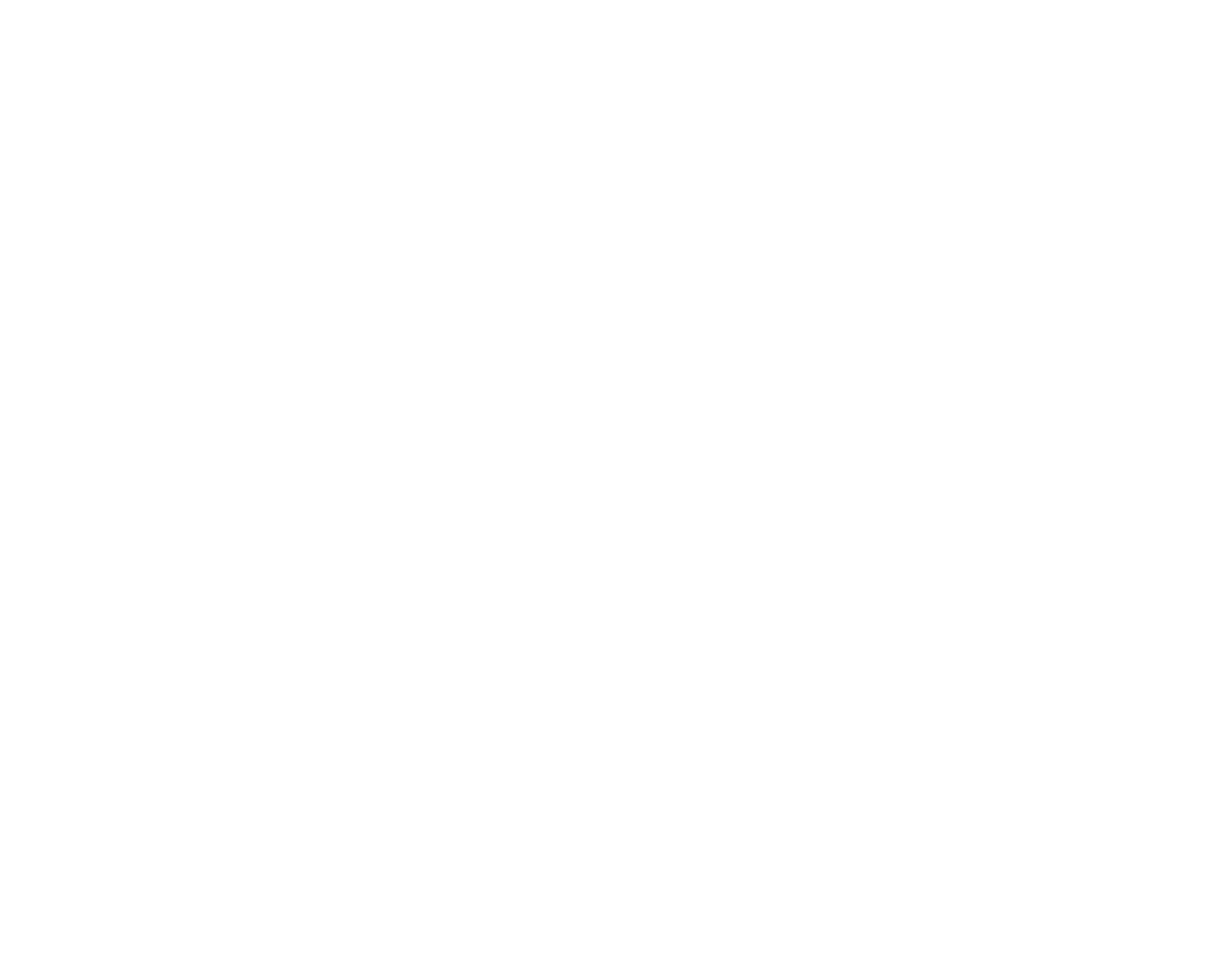
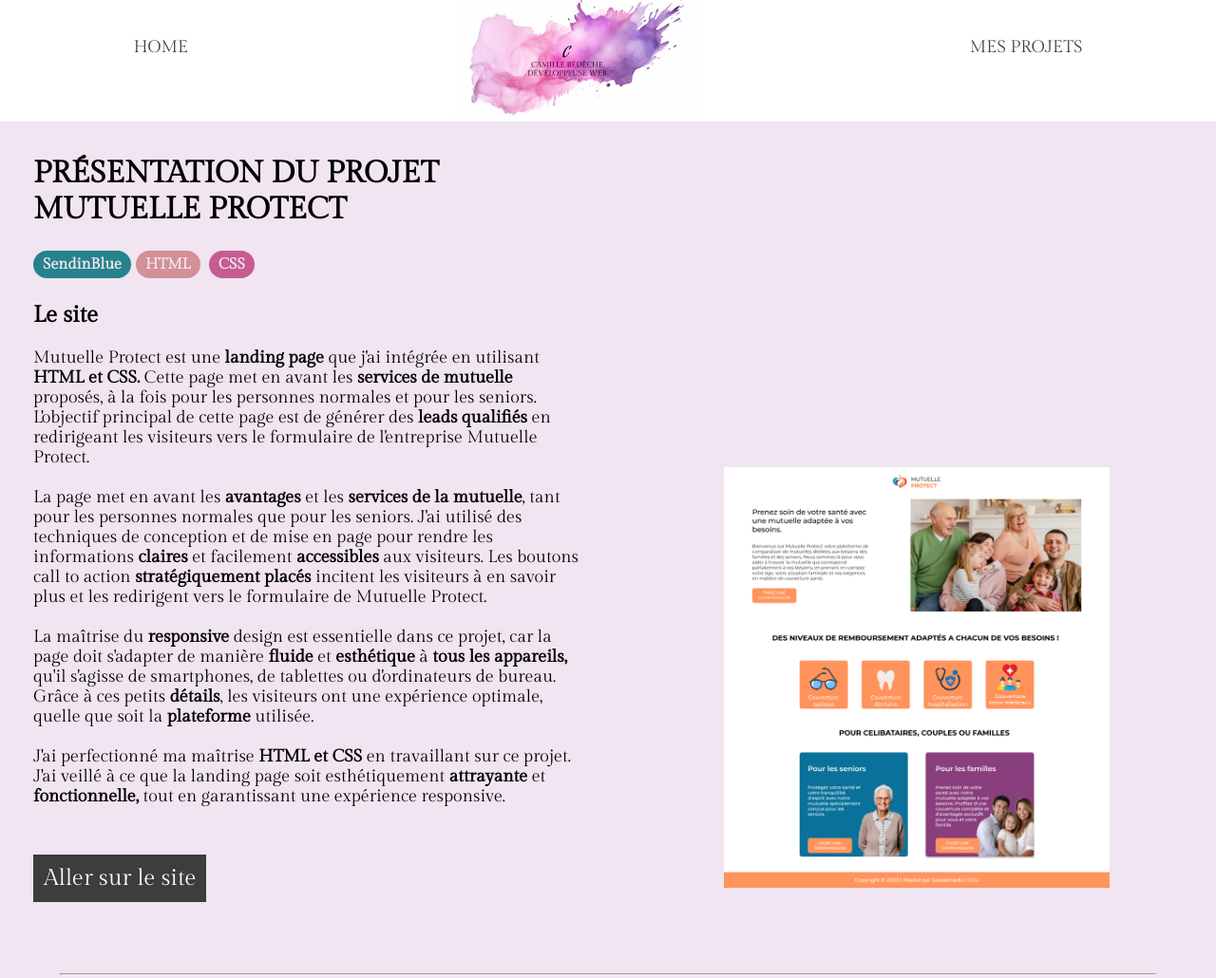
Before and after one commit to CamilleBe/portfolio, a plain HTML site: page descriptif-projet/mutuelle-protect.html in a window 1280 px wide. Shown: the top 1030 px of the page at 95% size. Before the commit the page ends 800 px from the top, so only its background shows below. Drawn offline with Linux system fonts and the light colour scheme.

Commit message:
protège auto et mutuelle protect v1  sans les liens

```diff
--- a/descriptif-projet/mutuelle-protect.html
+++ b/descriptif-projet/mutuelle-protect.html
@@ -2,9 +2,81 @@
 <html lang="en">
 <head>
     <meta charset="UTF-8">
-    <title>Title</title>
+    <meta charset="UTF-8">
+    <link rel="stylesheet" href="../style.css">
+    <link rel="stylesheet" href="descriptif-projet.css">
+    <link rel="preconnect" href="https://fonts.googleapis.com">
+    <link rel="preconnect" href="https://fonts.gstatic.com" crossorigin>
+    <link href="https://fonts.googleapis.com/css2?family=Gilda+Display&display=swap" rel="stylesheet">
+
+    <title>Projet Mutuelle Protect</title>
 </head>
 <body>
+<nav>
+    <a href="../index.html">
+        <p>HOME</p>
+    </a>
+    <img src="../img/logo.png" alt="logo">
+    <a href="../accueil-projet.html">
+        <p>MES PROJETS</p>
+    </a>
+</nav>
+
+<div id="container-all">
+    <div class="dis">
+        <div class="explication">
+            <h1>PRÉSENTATION DU PROJET MUTUELLE PROTECT</h1>
+
+            <div id="post-it">
+                <p><span id="integration">SendinBlue</span><span id="html">HTML</span> <span id="css">CSS</span></p>
+            </div>
+
+            <h2>Le site</h2>
+            <p>
+                Mutuelle Protect est une <strong>landing page</strong> que j'ai intégrée en utilisant <strong>HTML et CSS.</strong> Cette page met en avant les <strong>services de mutuelle</strong> proposés, à la fois pour les personnes normales et pour les seniors. L'objectif principal de cette page est de générer des <strong>leads qualifiés</strong> en redirigeant les visiteurs vers le formulaire de l'entreprise Mutuelle Protect. <br><br>
+
+                La page met en avant les <strong>avantages</strong> et les <strong>services de la mutuelle</strong>, tant pour les personnes normales que pour les seniors. J'ai utilisé des techniques de conception et de mise en page pour rendre les informations <strong>claires</strong> et facilement <strong>accessibles</strong> aux visiteurs. Les boutons call to action <strong>stratégiquement placés</strong> incitent les visiteurs à en savoir plus et les redirigent vers le formulaire de Mutuelle Protect.<br><br>
+
+                La maîtrise du <strong>responsive</strong> design est essentielle dans ce projet, car la page doit s'adapter de manière <strong>fluide</strong> et <strong>esthétique</strong> à <strong>tous les appareils,</strong> qu'il s'agisse de smartphones, de tablettes ou d'ordinateurs de bureau. Grâce à ces petits <strong>détails</strong>, les visiteurs ont une expérience optimale, quelle que soit la <strong>plateforme</strong> utilisée.<br><br>
+
+                J'ai perfectionné ma maîtrise <strong>HTML et CSS</strong> en travaillant sur ce projet. J'ai veillé à ce que la landing page soit esthétiquement <strong>attrayante</strong> et <strong>fonctionnelle,</strong> tout en garantissant une expérience responsive.<br><br>
+            </p>
+
+            <a href="https://gder.ecoconfortsolutions.com/" id="btn-projects">
+                <button>Aller sur le site</button>
+            </a>
+        </div>
+
+        <div class="illustration">
+            <img src="../img/apercu-mutuelle.png" alt="">
+        </div>
+    </div>
+
+    <hr>
+
+    <div class="dis">
+        <div class="explication">
+            <h2>Le Kit Mail</h2>
+            <p>
+                J'ai réalisé l'intégration d'un <strong>Kit Mail</strong> attrayant en HTML et CSS pour Mutuelle Protect. Ce kit met en avant les <strong>services de mutuelle</strong> pour seniors et normaux. Le mail est conçu de manière <strong>percutante</strong> avec des <strong>appels à l'action</strong> incitant les destinataires à remplir le <strong>formulaire.</strong> <br><br>
+
+                Après avoir intégré le code <strong>HTML et CSS,</strong> j'ai utilisé <strong>SendinBlue</strong> pour héberger et envoyer les courriers électroniques. Cela garantit une diffusion efficace et une gestion pratique des envois.<br><br>
+
+                En réalisant cette intégration, j'ai affiné mes compétences en intégration <strong>HTML/CSS.</strong> J'ai compris l'importance de transmettre les <strong>messages clés</strong> de manière concise et percutante pour <strong>générer des conversions</strong><br><br>
+
+                Grâce à ce projet, Mutuelle Protect dispose désormais d'un Kit Mail <strong>efficace</strong> pour <strong>promouvoir ses services de mutuelle.</strong> Les courriers électroniques permettent une communication <strong>convaincante</strong> avec les prospects et favorisent <strong>l'engagement</strong> et la <strong>conversion.</strong><br><br>
+            </p>
+
+            <a href="https://gder.ecoconfortsolutions.com/" id="btn-projects">
+                <button>Aller sur la maquette</button>
+            </a>
+        </div>
+
+        <div class="illustration" id="gallery">
+            <img src="../img/header-kit-mutuelle.PNG">
+        </div>
+    </div>
+</div>
 
 </body>
 </html>
```
Also changed, not shown: accueil-projet.html (+3 -3 lines), descriptif-projet/protege-auto.html (added, +80 -0 lines), img/header-kit-auto.PNG (added), img/header-kit-mutuelle.PNG (added).
